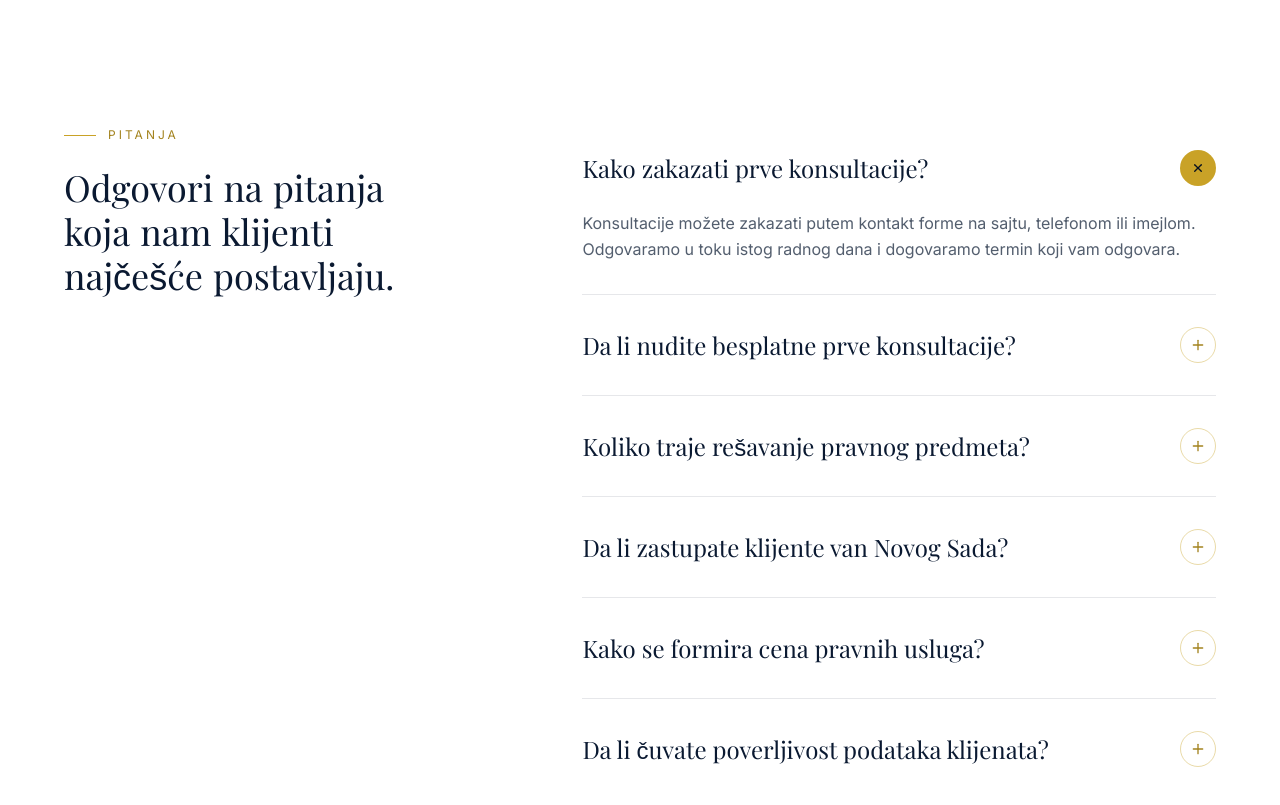
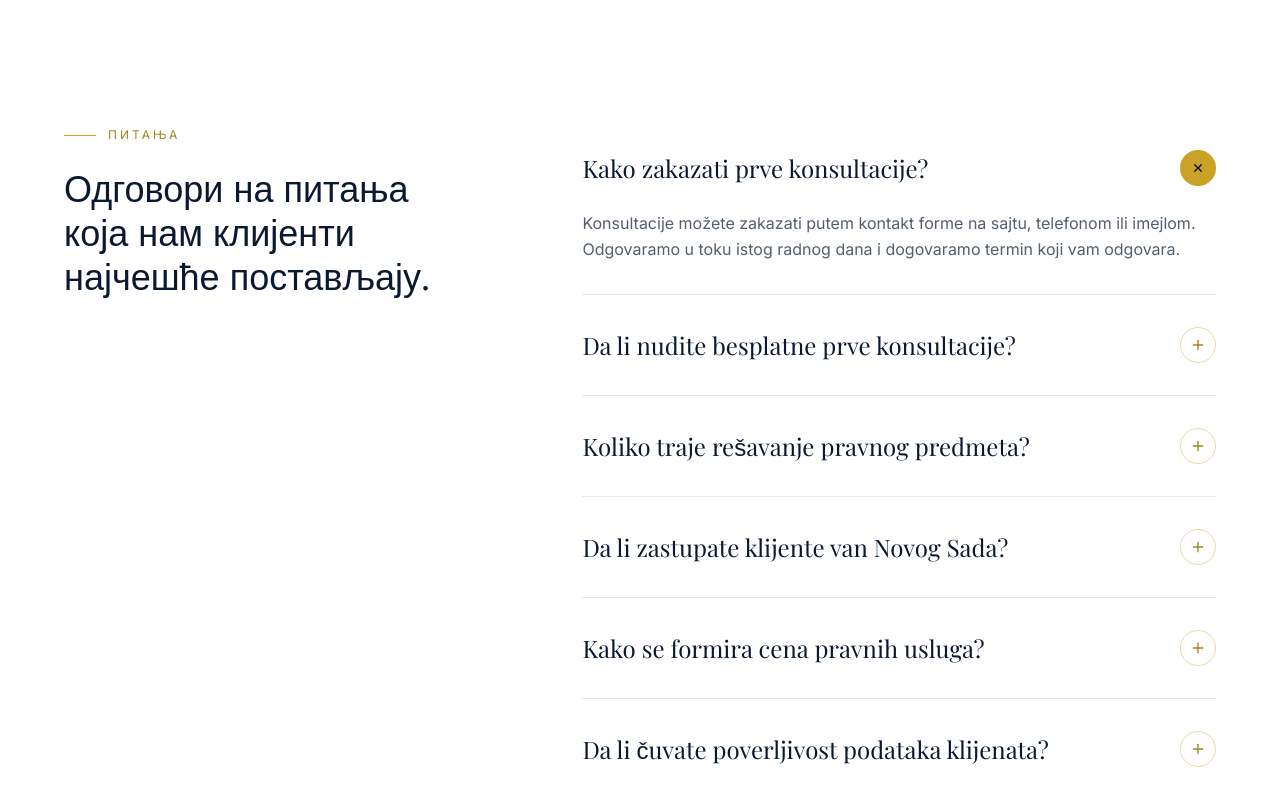
Before and after one commit to stojanovicjovan021-collab/advokatska-kancelarija-savic, a Next.js app: page / in a window 1280 px wide. Shown: the part 7860-8665 px from the top of the page. Built offline with nearby package versions, Linux system fonts and the light colour scheme; a web font is replaced by a local one.

Commit message:
Update FAQ.tsx izmenjeno

```diff
--- a/components/sections/FAQ.tsx
+++ b/components/sections/FAQ.tsx
@@ -10,14 +10,16 @@ export function FAQ() {
       <div className="container-luxury grid grid-cols-1 gap-12 lg:grid-cols-[0.8fr_1.2fr] lg:gap-24">
         <div>
           <span className="eyebrow-rule text-xs uppercase tracking-[0.25em] text-gold-700 dark:text-gold-300">
-            Pitanja
+            Питања
           </span>
+
           <RevealText
             as="h2"
-            text="Odgovori na pitanja koja nam klijenti najčešće postavljaju."
+            text="Одговори на питања која нам клијенти најчешће постављају."
             className="mt-6 max-w-sm font-display text-3xl leading-[1.15] text-primary balance dark:text-paper sm:text-4xl"
           />
         </div>
+
         <Accordion items={faqItems} />
       </div>
     </section>
```
